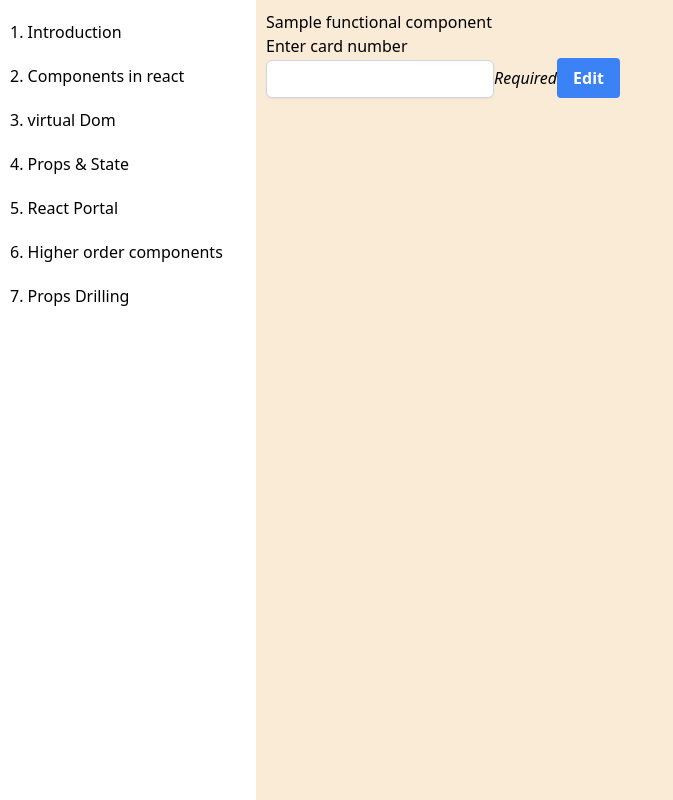
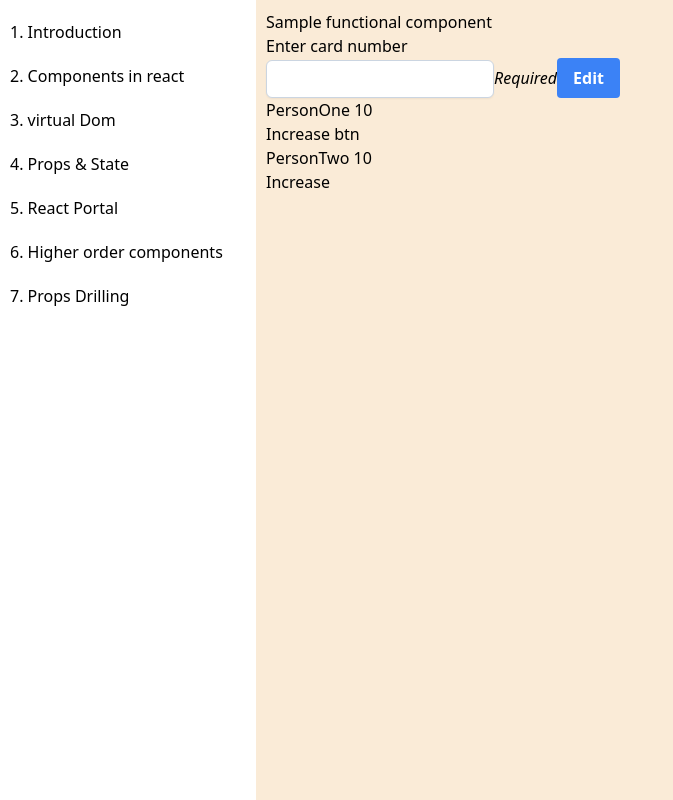
Before and after one commit to ramesh01/mastering-react-core-concepts, a React (Create React App) app: page / in a window 1280 px wide. Shown: the whole page, without its empty margins (0-673 px from the left). Built offline with nearby package versions, Linux system fonts and the light colour scheme.

Commit message:
Task: Hoc example added.

```diff
--- a/src/App.tsx
+++ b/src/App.tsx
@@ -1,5 +1,7 @@
 import "./App.css";
 import { ForwardRef } from "./Chapters";
+import PersonOne from "./Chapters/Hoc/PersonOne";
+import PersonTwo from "./Chapters/Hoc/PersonTwo";
 import Introduction from "./Chapters/Introduction/Introduction";
 import Sidebar from "./Sidebar/Sidebar";
 
@@ -13,6 +15,8 @@ function App() {
         <div className="chapters-container">
           <Introduction></Introduction>
           <ForwardRef />
+          <PersonOne/>
+          <PersonTwo />
         </div>
       </div>
     </div>
--- /dev/null
+++ b/src/Chapters/Hoc/PersonOne.tsx
@@ -0,0 +1,18 @@
+import React, { FC } from 'react'
+import UpdatedComponent from './UpdatedComponent'
+
+type inputProps = {
+    handleIncrease: () => void,
+    money: string,
+}
+
+const PersonOne: FC<inputProps> = ({handleIncrease, money}) => {
+  return (
+    <>
+    <div>PersonOne {money}</div>
+    <button onClick={handleIncrease}>Increase btn</button>
+    </>
+  )
+}
+
+export default UpdatedComponent(PersonOne);
--- /dev/null
+++ b/src/Chapters/Hoc/PersonTwo.tsx
@@ -0,0 +1,17 @@
+import React, { FC } from 'react'
+import UpdatedComponent from './UpdatedComponent'
+
+type inputProps = {
+handleIncrease: () => void,
+money: string
+}
+const PersonTwo: FC<inputProps> = ({handleIncrease, money}) => {
+  return (
+    <>
+    <div>PersonTwo {money}</div>
+    <button onClick={handleIncrease}>Increase</button>
+    </>
+  )
+}
+
+export default UpdatedComponent(PersonTwo);
--- /dev/null
+++ b/src/Chapters/Hoc/UpdatedComponent.tsx
@@ -0,0 +1,14 @@
+import React, { useState } from "react";
+
+const UpdatedComponent = (OriginalComponent: any) => {
+  function NewComponent() {
+    const [money, setMoney] = useState(10);
+    const handleIncrease = () => {
+      setMoney(money * 2);
+    };
+    return <OriginalComponent handleIncrease={handleIncrease} money={money} />;
+  }
+  return NewComponent;
+};
+
+export default UpdatedComponent;
```
